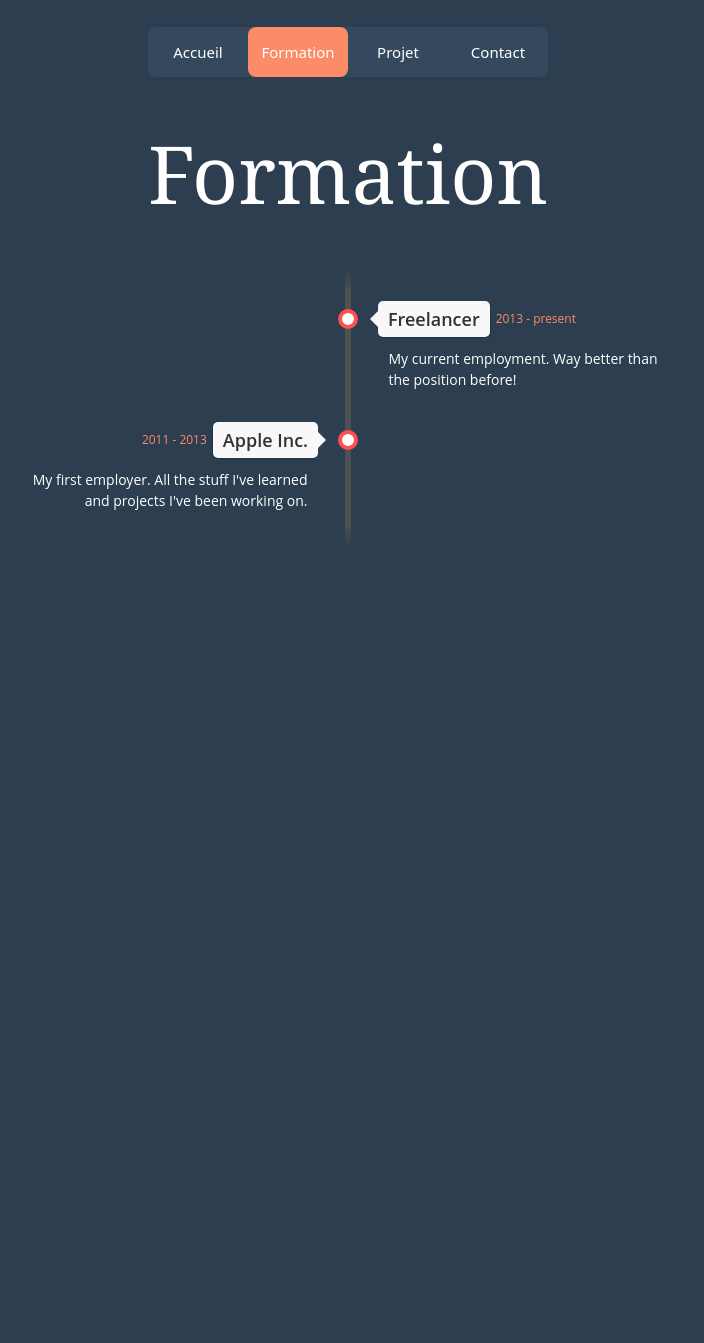
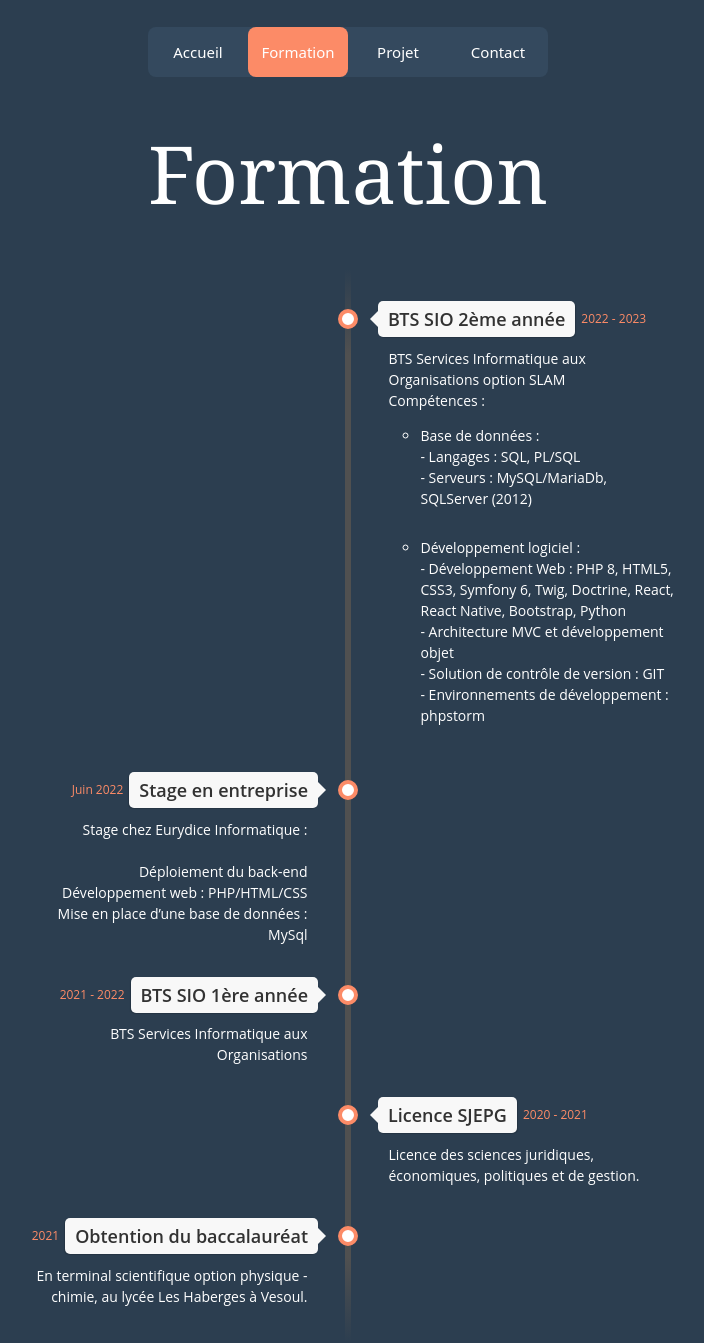
Before and after one commit to pgrvs/portfolio, a PHP site: page /formation.html in a window 1280 px wide. Shown: the whole page, without its empty margins (292-996 px from the left). Before the commit the page ends 539 px from the top, so only its background shows below. Run offline with PHP 8.4, Linux system fonts and the light colour scheme.

Commit message:
ajout contenu text

```diff
--- a/formation.html
+++ b/formation.html
@@ -5,8 +5,11 @@
     <meta name="viewport"
           content="width=device-width, user-scalable=no, initial-scale=1.0, maximum-scale=1.0, minimum-scale=1.0">
     <meta http-equiv="X-UA-Compatible" content="ie=edge">
-  <link href="https://cdn.jsdelivr.net/npm/bootstrap@5.2.2/dist/css/bootstrap.min.css" rel="stylesheet" integrity="sha384-Zenh87qX5JnK2Jl0vWa8Ck2rdkQ2Bzep5IDxbcnCeuOxjzrPF/et3URy9Bv1WTRi" crossorigin="anonymous">
-  <script src="https://cdn.jsdelivr.net/npm/bootstrap@5.2.2/dist/js/bootstrap.bundle.min.js" integrity="sha384-OERcA2EqjJCMA+/3y+gxIOqMEjwtxJY7qPCqsdltbNJuaOe923+mo//f6V8Qbsw3" crossorigin="anonymous"></script>
+    <link href="https://cdn.jsdelivr.net/npm/bootstrap@5.2.2/dist/css/bootstrap.min.css" rel="stylesheet"
+          integrity="sha384-Zenh87qX5JnK2Jl0vWa8Ck2rdkQ2Bzep5IDxbcnCeuOxjzrPF/et3URy9Bv1WTRi" crossorigin="anonymous">
+    <script src="https://cdn.jsdelivr.net/npm/bootstrap@5.2.2/dist/js/bootstrap.bundle.min.js"
+            integrity="sha384-OERcA2EqjJCMA+/3y+gxIOqMEjwtxJY7qPCqsdltbNJuaOe923+mo//f6V8Qbsw3"
+            crossorigin="anonymous"></script>
     <link rel="stylesheet" href="src/styles/style_nav_bar.css"/>
     <link rel="stylesheet" href="src/styles/style_timeline.css"/>
     <title>PortFolio P.G.</title>
@@ -14,7 +17,7 @@
 <body style="background-color: #2c3e50;">
 <!-- NavBar -->
 <nav class="mb-3" id="menu">
-  <a href="index.html" >Accueil</a>
+    <a href="index.html">Accueil</a>
     <a href="formation.html">Formation</a>
     <a href="projet.html">Projet</a>
     <a href="contact.html">Contact</a>
@@ -32,10 +35,26 @@
         <li>
             <div class="direction-r">
                 <div class="flag-wrapper">
-          <span class="flag">Freelancer</span>
-          <span class="time-wrapper"><span class="time">2013 - present</span></span>
+                    <span class="flag">BTS SIO 2ème année</span>
+                    <span class="time-wrapper"><span class="time">2022 - 2023</span></span>
                 </div>
-        <div class="desc text-white">My current employment. Way better than the position before!</div>
+                <div class="desc text-white">
+                    BTS Services Informatique aux Organisations option SLAM
+                    <br> Compétences :
+                    <ul>
+                        <li>Base de données :
+                            <br>-	Langages : SQL, PL/SQL
+                            <br>-	Serveurs : MySQL/MariaDb, SQLServer (2012)
+                        </li>
+                        <li>
+                            Développement logiciel :
+                            <br>-	Développement Web : PHP 8, HTML5, CSS3, Symfony 6, Twig, Doctrine, React, React Native, Bootstrap, Python
+                            <br>-	Architecture MVC et développement objet
+                            <br>-	Solution de contrôle de version : GIT
+                            <br>-	Environnements de développement : phpstorm
+                        </li>
+                    </ul>
+                </div>
             </div>
         </li>
 
@@ -43,13 +62,55 @@
         <li>
             <div class="direction-l">
                 <div class="flag-wrapper">
-          <span class="flag">Apple Inc.</span>
-          <span class="time-wrapper"><span class="time">2011 - 2013</span></span>
+                    <span class="flag">Stage en entreprise</span>
+                    <span class="time-wrapper"><span class="time">Juin 2022</span></span>
                 </div>
-        <div class="desc text-white">My first employer. All the stuff I've learned and projects I've been working on.</div>
+                <div class="desc text-white">
+                    Stage chez Eurydice Informatique : <br>
+                    <br>Déploiement du back-end
+                    <br>Développement web : PHP/HTML/CSS
+                    <br>Mise en place d’une base de données : MySql
+                </div>
             </div>
         </li>
 
+        <li>
+            <div class="direction-l">
+                <div class="flag-wrapper">
+                    <span class="flag">BTS SIO 1ère année</span>
+                    <span class="time-wrapper"><span class="time">2021 - 2022</span></span>
+                </div>
+                <div class="desc text-white">
+                    BTS Services Informatique aux Organisations
+                </div>
+            </div>
+        </li>
+
+        <!-- Ligne - droite -->
+        <li>
+            <div class="direction-r">
+                <div class="flag-wrapper">
+                    <span class="flag">Licence SJEPG</span>
+                    <span class="time-wrapper"><span class="time">2020 - 2021</span></span>
+                </div>
+                <div class="desc text-white">
+                  Licence des sciences juridiques, économiques, politiques et de gestion.
+                </div>
+            </div>
+        </li>
+
+        <!-- Ligne gauche -->
+        <li>
+            <div class="direction-l">
+                <div class="flag-wrapper">
+                    <span class="flag">Obtention du baccalauréat</span>
+                    <span class="time-wrapper"><span class="time">2021</span></span>
+                </div>
+                <div class="desc text-white">
+                    En terminal scientifique option physique - chimie, au lycée Les Haberges à Vesoul.
+                </div>
+            </div>
+        </li>
 
     </ul>
 
--- a/src/styles/style_timeline.css
+++ b/src/styles/style_timeline.css
@@ -137,7 +137,7 @@
     margin-top: -10px;
     background: #fff;
     border-radius: 30px;
-    border: 4px solid rgb(255, 80, 80);
+    border: 4px solid #fc8b67;
     z-index: 10;
 }
 
```
Also changed, not shown: index.html (+15 -13 lines), src/img/photo.JPG (added). Lines whose indentation alone changed are shown as unchanged.
